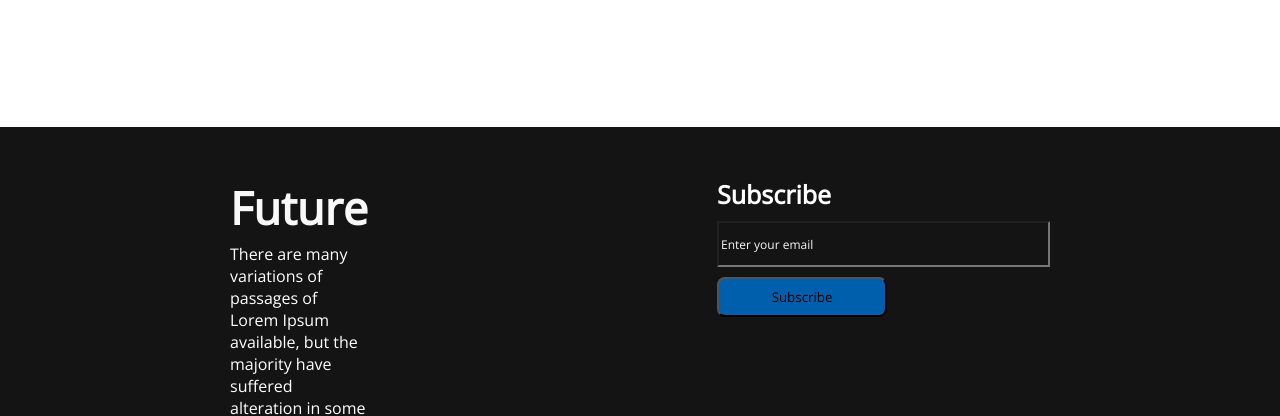
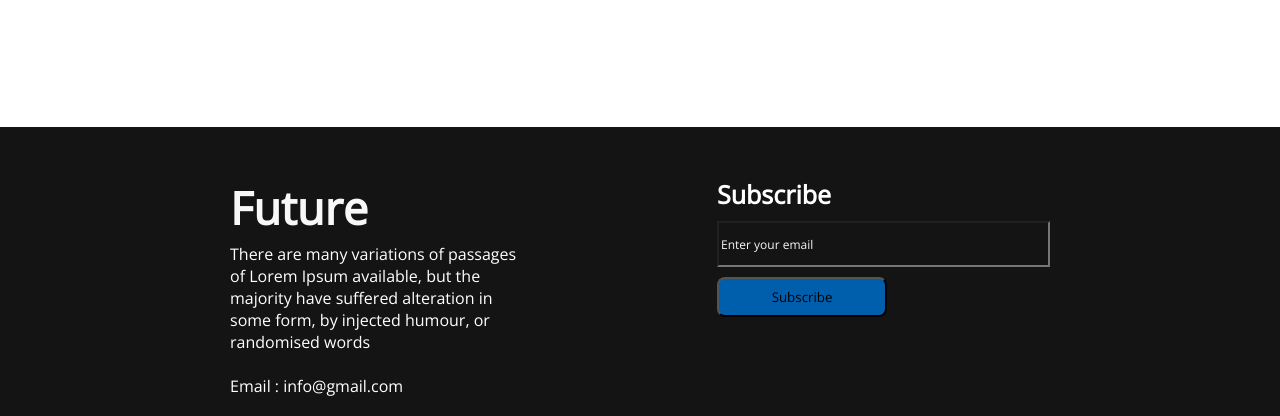
Before and after one commit to sajibsaifullah/think-box-assignment-1, a plain HTML site: page index.html in a window 1280 px wide. Shown: the part 2450-2866 px from the top of the page. Drawn offline with nearby package versions, Linux system fonts and the light colour scheme.

Commit message:
final add

```diff
--- a/styles/style.css
+++ b/styles/style.css
@@ -165,7 +165,7 @@
     color: #FFFFFF;
     font-weight: 400;
     font-size: 16px;
-    padding-right: 350px;
+    padding-right: 200px;
 }
 
 .icons {
@@ -181,13 +181,6 @@
     padding-bottom: 10px;
 }
 
-/* .your-email {
-    box-sizing: border-box;
-    border: 1px solid #FFFFFF;
-    border-radius: 8px;
-    width: 325px;
-height: 64px;
-} */
 .subscribe input {
     width: 325px;
     height: 40px;
```
